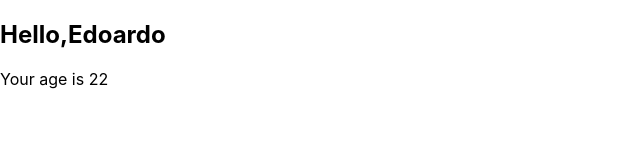
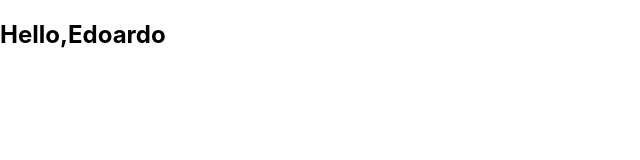
Before and after one commit to Edoardo-Longo/Esercizi-React, a React (Create React App) app in the folder my-app/: page / in a window 1280 px wide. Shown: the top 160 px of the page, without its empty margins (0-640 px from the left). Built offline with nearby package versions, Linux system fonts and the light colour scheme.

Commit message:
Conditional Rendering 4

```diff
--- a/my-app/src/Welcome.js
+++ b/my-app/src/Welcome.js
@@ -6,7 +6,7 @@
     return (
       <div>
         <h2>Hello,{this.props.name}</h2>
-        {(this.props.age > 18 && this.props.age < 65) && <Age age={this.props.age} />}
+        {(this.props.age > 18 && this.props.age < 65) && this.props.name === 'John' && <Age age={this.props.age} />}
       </div>
     );
   }
```
